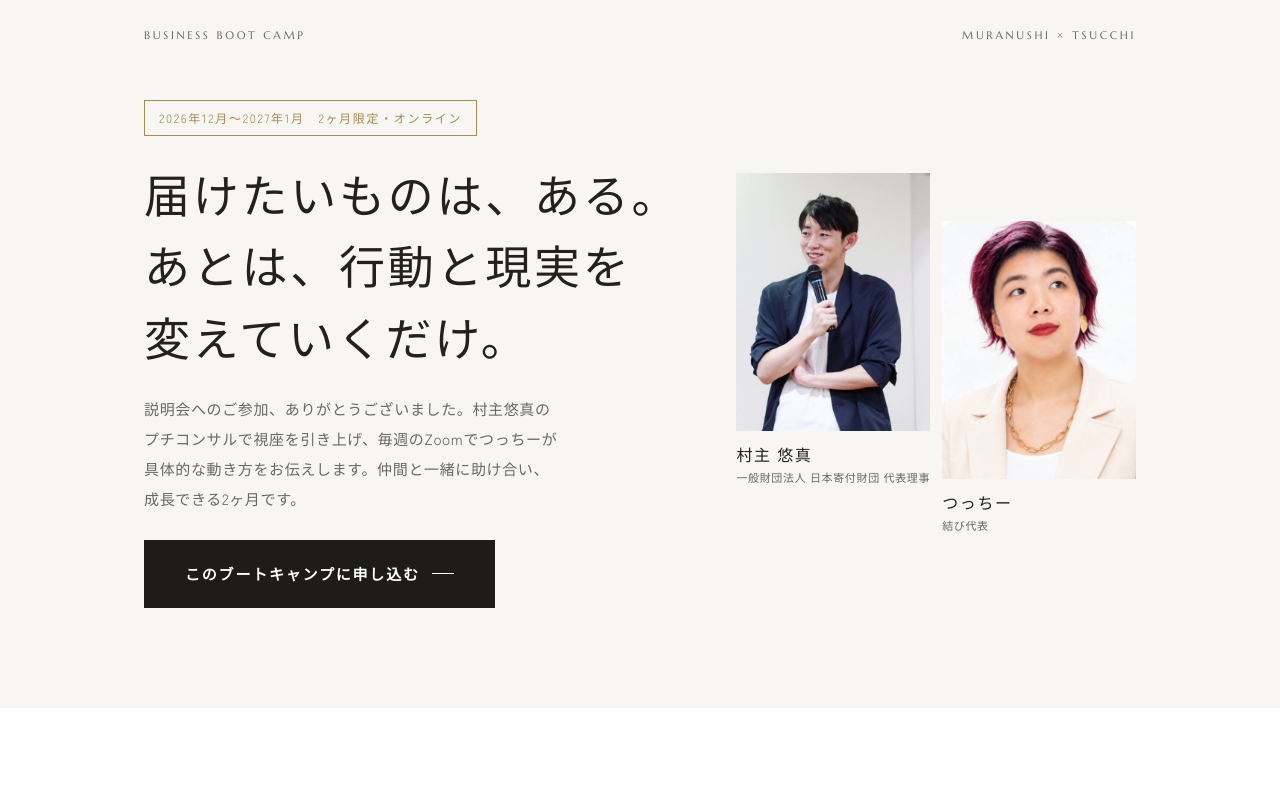
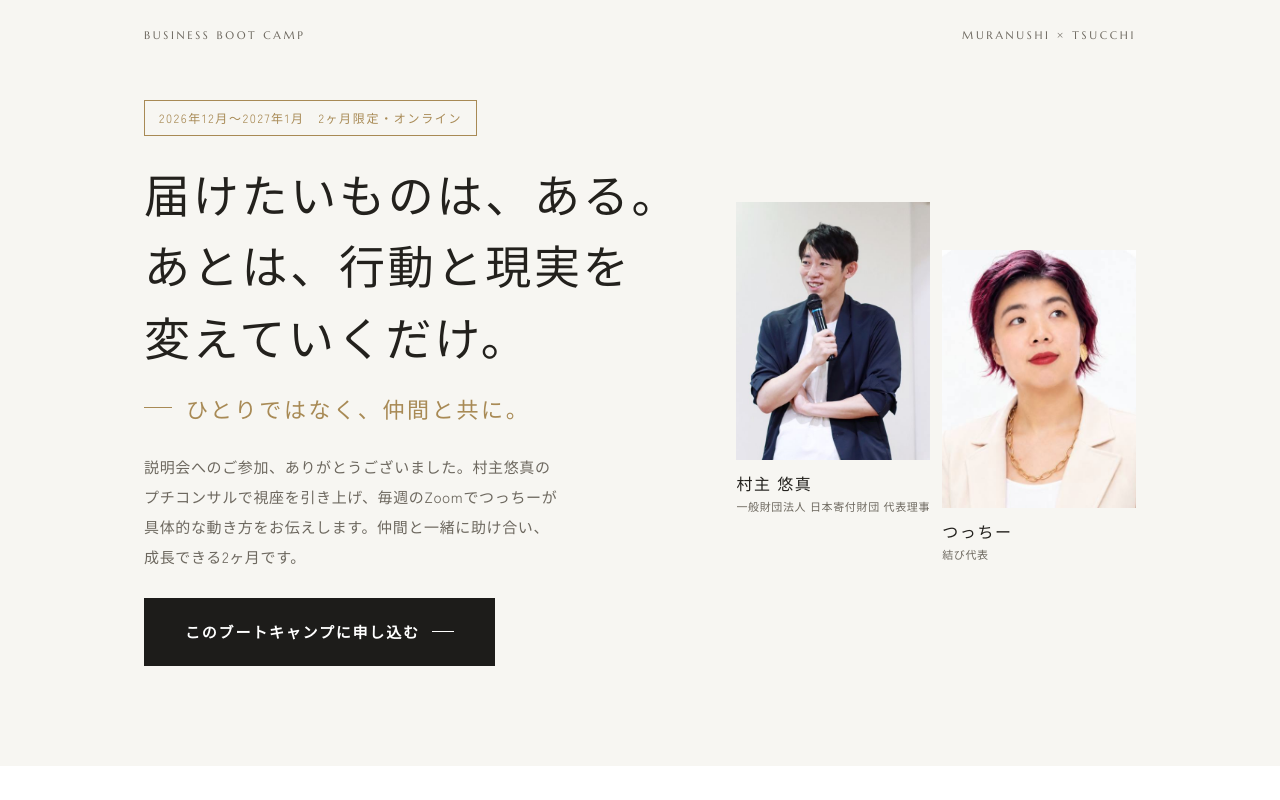
Before and after one commit to wclosetk8114-collab/business-bootcamp, a plain HTML site: page apply.html in a window 1280 px wide. Shown: the top 800 px of the page. Drawn offline with Linux system fonts and the light colour scheme.

Commit message:
見出しの下に「ひとりではなく、仲間と共に。」を追加

```diff
--- a/apply.html
+++ b/apply.html
@@ -7,7 +7,7 @@
 <meta name="robots" content="noindex">
 <meta name="description" content="村主悠真×つっちーのビジネスブートキャンプのお申し込みページ。2026年12月スタート・2ヶ月限定・オンライン。">
 <meta property="og:title" content="お申し込み｜ビジネスブートキャンプ">
-<meta property="og:description" content="届けたいものは、ある。あとは、行動と現実を変えていくだけ。2026年12月スタート・2ヶ月限定・オンライン。">
+<meta property="og:description" content="届けたいものは、ある。あとは、ひとりではなく仲間と共に、行動と現実を変えていくだけ。2026年12月スタート・2ヶ月限定・オンライン。">
 <link rel="stylesheet" href="https://fonts.googleapis.com/css2?family=Shippori+Mincho:wght@500;600&family=Zen+Kaku+Gothic+New:wght@400;500;700&family=Marcellus&display=swap">
 <style>
 /* Layout: 静かな紙面 → 中央に濃い色の「料金」帯。申し込みボタンを要所とスマホ下部に固定 */
@@ -186,6 +186,8 @@ footer a{color:#8a857b}
 }
 @media (max-width:440px){.steps{grid-template-columns:1fr}.sticky{gap:14px}.sticky .p b{font-size:16px}}
 @media (prefers-reduced-motion:reduce){html{scroll-behavior:auto}.sticky,.btn,.btn::after{transition:none}}
+.together{font-family:"Shippori Mincho","Hiragino Mincho ProN","Yu Mincho",serif;color:#a88a55;font-size:clamp(17px,2.2vw,22px);letter-spacing:.12em;margin-top:14px;display:flex;align-items:center;gap:14px}
+.together::before{content:"";width:28px;height:1px;background:#a88a55;flex:none}
 </style>
 </head>
 <body>
@@ -196,6 +198,7 @@ footer a{color:#8a857b}
   <div>
     <span class="badge">2026年12月〜2027年1月　2ヶ月限定・オンライン</span>
     <h1><span style="white-space:nowrap">届けたいものは、ある。</span><br><span style="white-space:nowrap">あとは、</span><span style="white-space:nowrap">行動と現実を</span><span style="white-space:nowrap">変えていくだけ。</span></h1>
+    <p class="together">ひとりではなく、仲間と共に。</p>
     <p class="lead">説明会へのご参加、ありがとうございました。村主悠真のプチコンサルで視座を引き上げ、毎週のZoomでつっちーが具体的な動き方をお伝えします。仲間と一緒に助け合い、成長できる2ヶ月です。</p>
     <a class="btn" href="#apply-form">このブートキャンプに申し込む</a>
   </div>
```
Also changed, not shown: index.html (+4 -1 lines).
